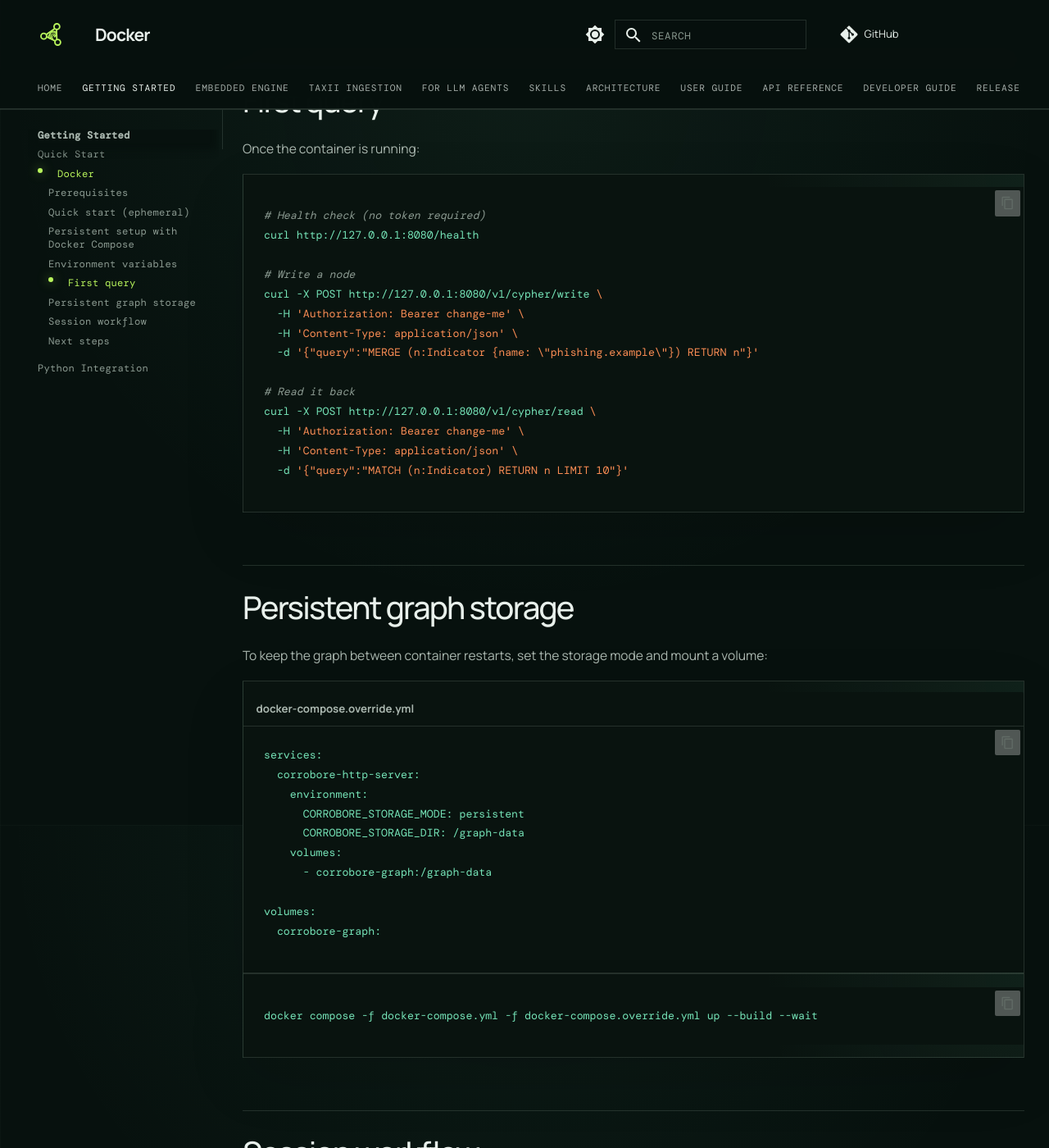
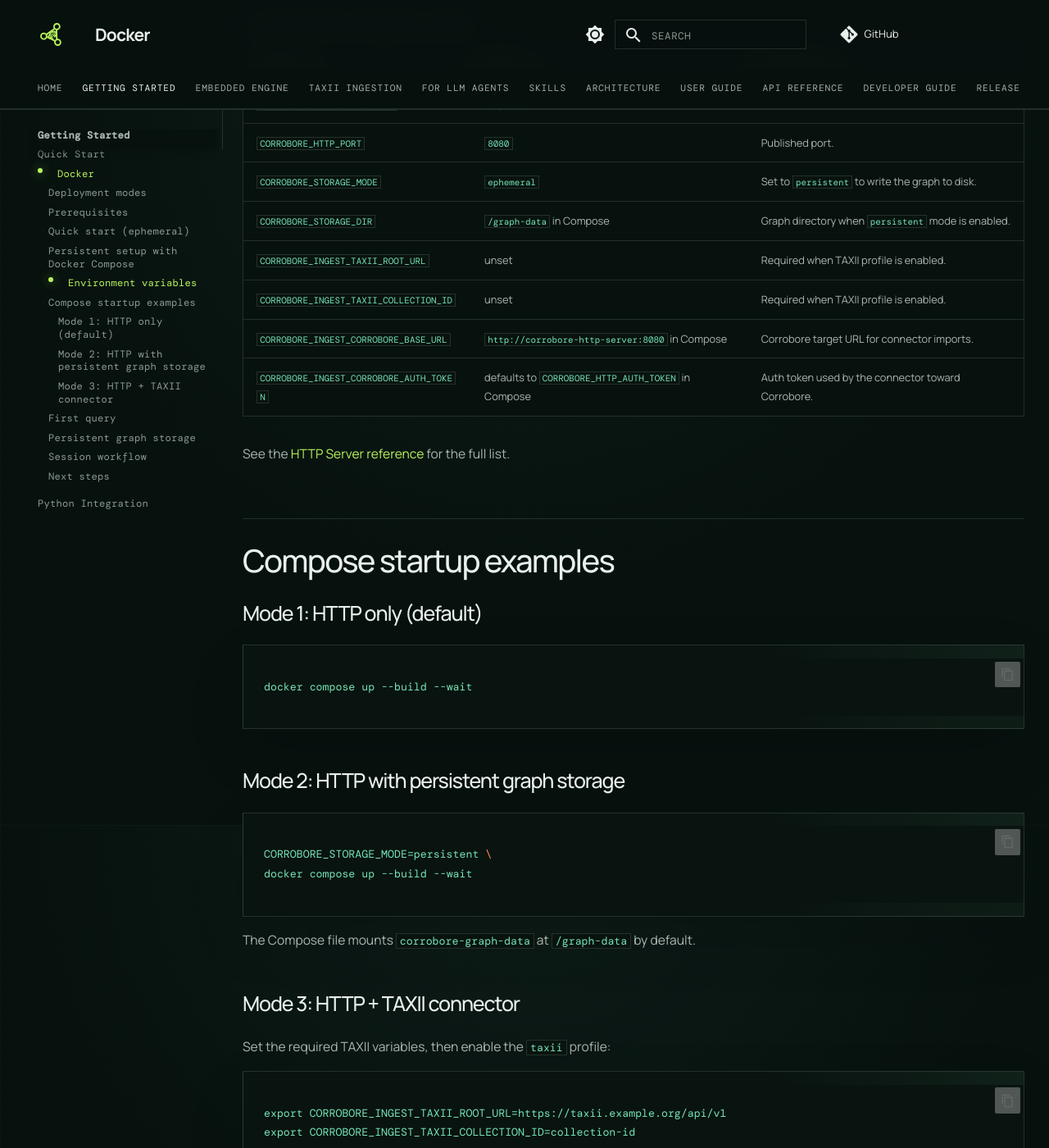
Before and after one commit to Estance-Labs/corrobore, an MkDocs documentation site: the page built from docs/getting-started-docker.md, in a window 1280 px wide and 1400 px high, scrolled down 2594 px. Shown: the whole window at 82% size. Built offline with MkDocs 1.6.1 and Material for MkDocs 9.7.7, drawn with Linux system fonts in a browser that asks for light colours; some web fonts are replaced; comment, search, counter and statistics services are not loaded; some of the changed text lies outside the part shown.

Commit message:
chore: enhance getting started documentation with deployment modes and usage examples

````diff
--- a/docs/getting-started-docker.md
+++ b/docs/getting-started-docker.md
@@ -1,6 +1,17 @@
 # Getting Started with Docker
 
 This guide covers running Corrobore as a container — no Rust toolchain required.
+
+## Deployment modes
+
+Corrobore supports three practical startup modes:
+
+1. HTTP runtime only (default Compose mode).
+2. HTTP runtime + TAXII connector (`corrobore-ingest`) through a Compose profile.
+3. Embedded engine (in-process Rust library), which is not a Docker Compose service mode.
+
+Use Docker for modes 1 and 2. Use the embedded mode from your Rust application
+as documented in [Getting Started](getting-started.md#use-corrobore-in-process).
 
 ## Prerequisites
 
@@ -64,9 +75,43 @@
 | `CORROBORE_HTTP_AUTH_TOKEN` | **required** | Bearer token for all protected routes. |
 | `CORROBORE_HTTP_PORT` | `8080` | Published port. |
 | `CORROBORE_STORAGE_MODE` | `ephemeral` | Set to `persistent` to write the graph to disk. |
-| `CORROBORE_STORAGE_DIR` | unset | Required when `persistent`; directory inside the container (mount a volume here). |
+| `CORROBORE_STORAGE_DIR` | `/graph-data` in Compose | Graph directory when `persistent` mode is enabled. |
+| `CORROBORE_INGEST_TAXII_ROOT_URL` | unset | Required when TAXII profile is enabled. |
+| `CORROBORE_INGEST_TAXII_COLLECTION_ID` | unset | Required when TAXII profile is enabled. |
+| `CORROBORE_INGEST_CORROBORE_BASE_URL` | `http://corrobore-http-server:8080` in Compose | Corrobore target URL for connector imports. |
+| `CORROBORE_INGEST_CORROBORE_AUTH_TOKEN` | defaults to `CORROBORE_HTTP_AUTH_TOKEN` in Compose | Auth token used by the connector toward Corrobore. |
 
 See the [HTTP Server reference](user-guide/http-server.md#configuration) for the full list.
+
+## Compose startup examples
+
+### Mode 1: HTTP only (default)
+
+```bash
+docker compose up --build --wait
+```
+
+### Mode 2: HTTP with persistent graph storage
+
+```bash
+CORROBORE_STORAGE_MODE=persistent \
+docker compose up --build --wait
+```
+
+The Compose file mounts `corrobore-graph-data` at `/graph-data` by default.
+
+### Mode 3: HTTP + TAXII connector
+
+Set the required TAXII variables, then enable the `taxii` profile:
+
+```bash
+export CORROBORE_INGEST_TAXII_ROOT_URL=https://taxii.example.org/api/v1
+export CORROBORE_INGEST_TAXII_COLLECTION_ID=collection-id
+
+docker compose --profile taxii up --build --wait
+```
+
+The connector waits for the HTTP runtime health check before starting.
 
 ## First query
 
@@ -110,6 +155,9 @@
 docker compose -f docker-compose.yml -f docker-compose.override.yml up --build --wait
 ```
 
+This override remains useful when you want to customize storage location or
+volume naming beyond the default Compose contract.
+
 ## Session workflow
 
 Sessions group writes and reads under a single audit trail.
@@ -140,5 +188,6 @@
 ## Next steps
 
 - [HTTP Server reference](user-guide/http-server.md) — full route catalogue and configuration.
+- [TAXII Ingestion](user-guide/ingestion.md) — connector variables and polling behavior.
 - [Cypher support](user-guide/cypher.md) — which Cypher features are available.
 - [Intelligence Domains](user-guide/domains.md) — built-in node schemas for CTI, FIMI, and Crisis.
````
Also changed, not shown: docs/getting-started.md (+14 -0 lines).
